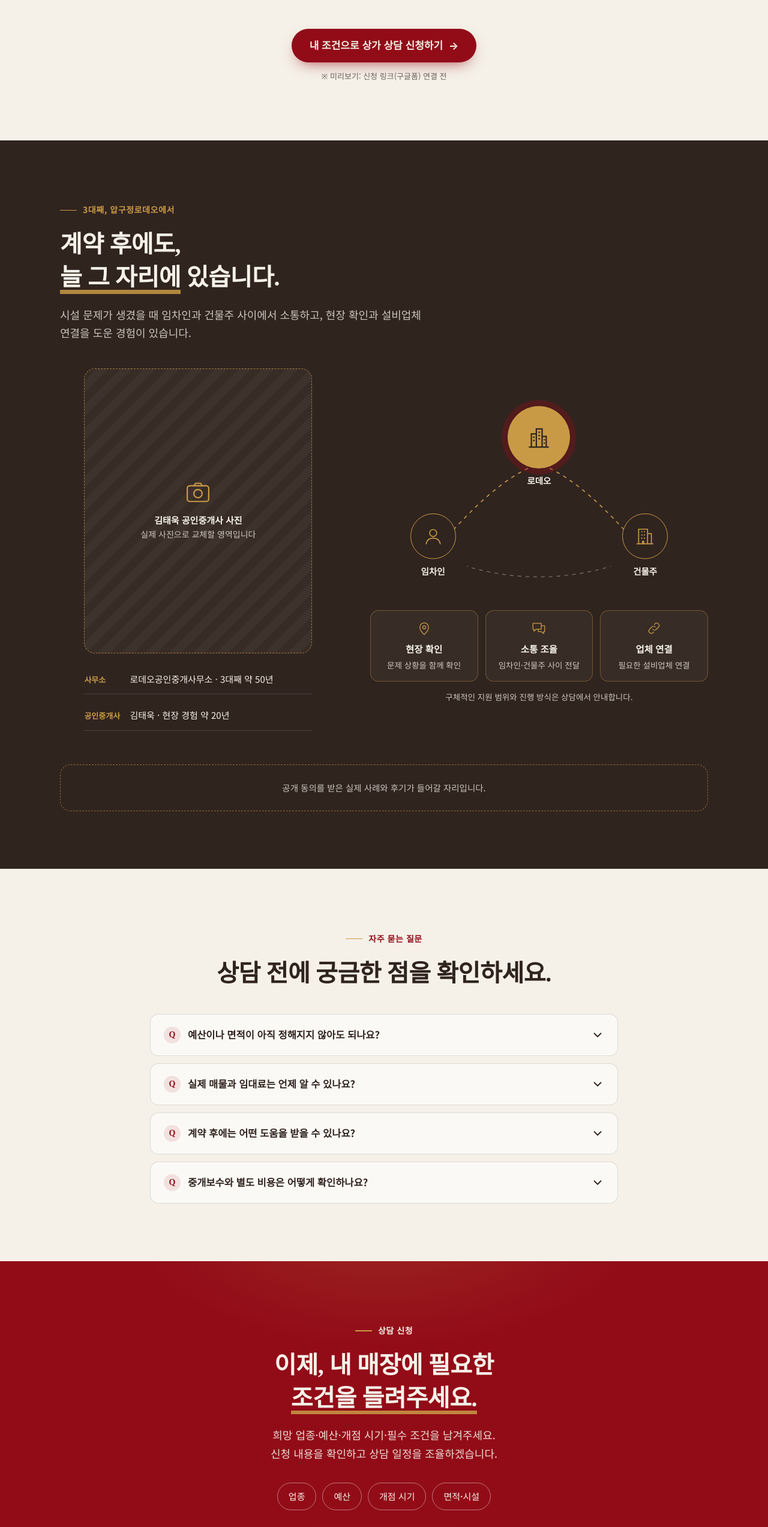
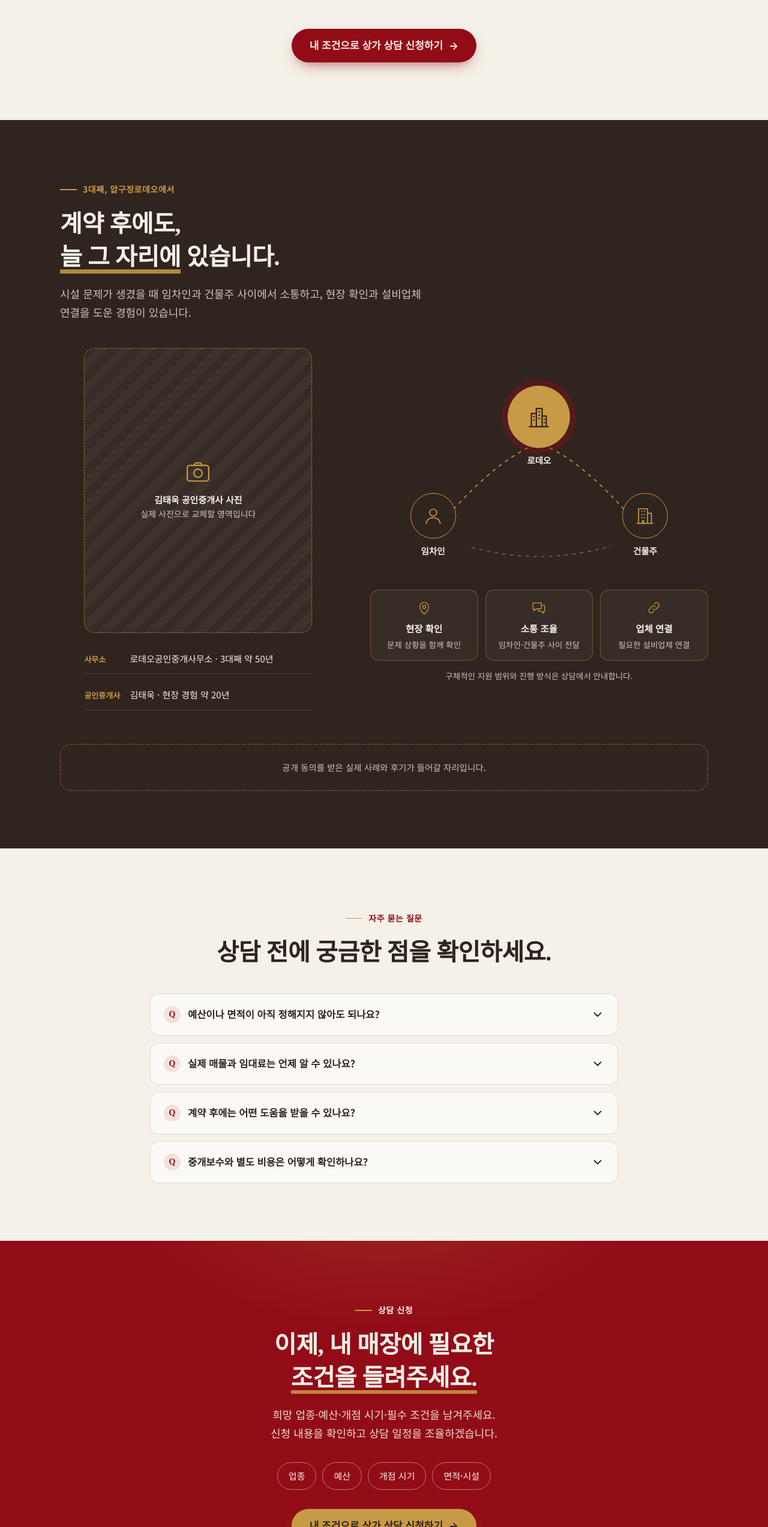
Before and after one commit to apgujeongrodeo/rodeo-landing, a plain HTML site: page index.html in a window 1280 px wide. Shown: the part 3755-6300 px from the top of the page at 60% size. Drawn offline with Linux system fonts and the light colour scheme.

Commit message:
상담 버튼에 구글폼 링크 연결

```diff
--- a/index.html
+++ b/index.html
@@ -546,7 +546,7 @@ footer .copy{margin-top:22px;opacity:.6}
    구글폼 응답 링크 — 이 한 곳만 바꾸면 모든 상담 버튼에 적용됩니다
    예) const FORM_URL = "https://forms.gle/xxxxxxxx";
    ========================================================= */
-const FORM_URL = "";
+const FORM_URL = "https://docs.google.com/forms/d/1ul1SIDbN_LRKeni2EBqeJ60G3NjvUOTqrsF5yOkbmk4/viewform";
 
 /* 업종별 안내 문구 (일반 안내이며 개별 진단이 아님) */
 const BIZ = {
```
